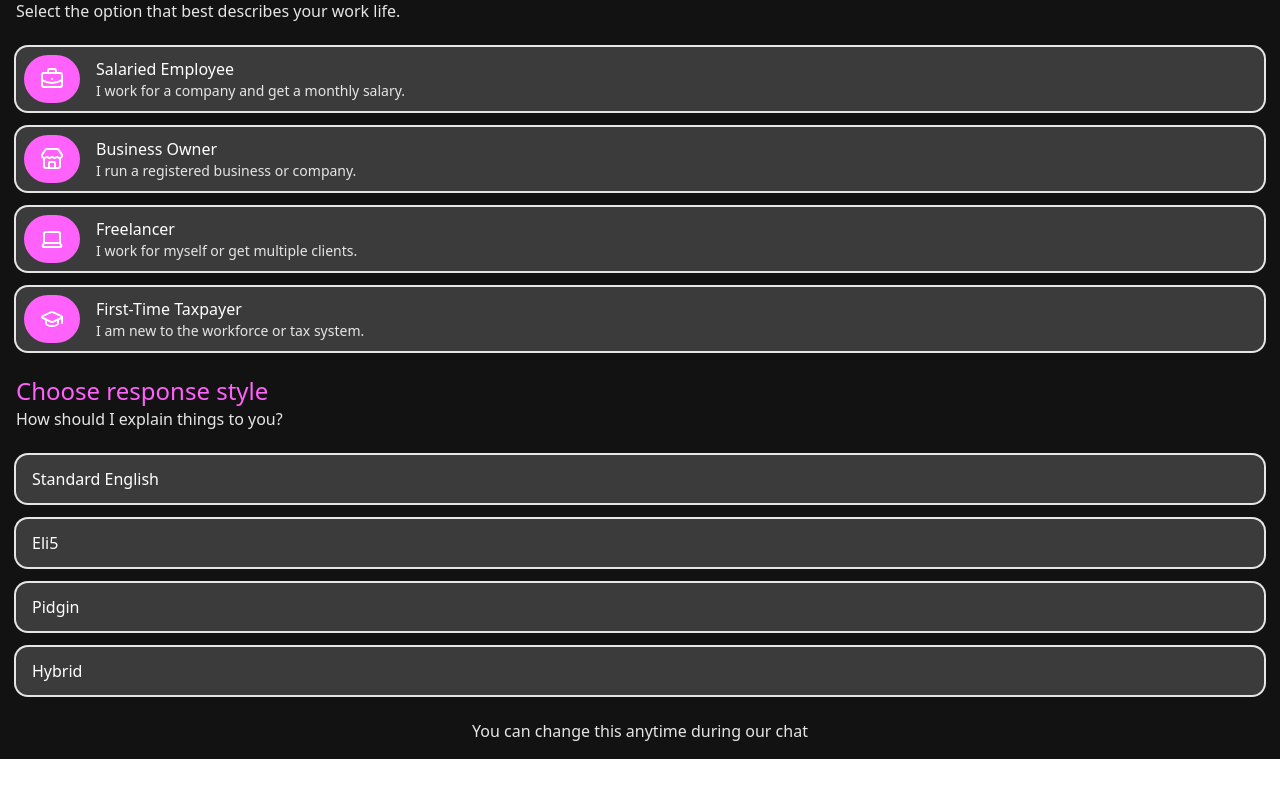
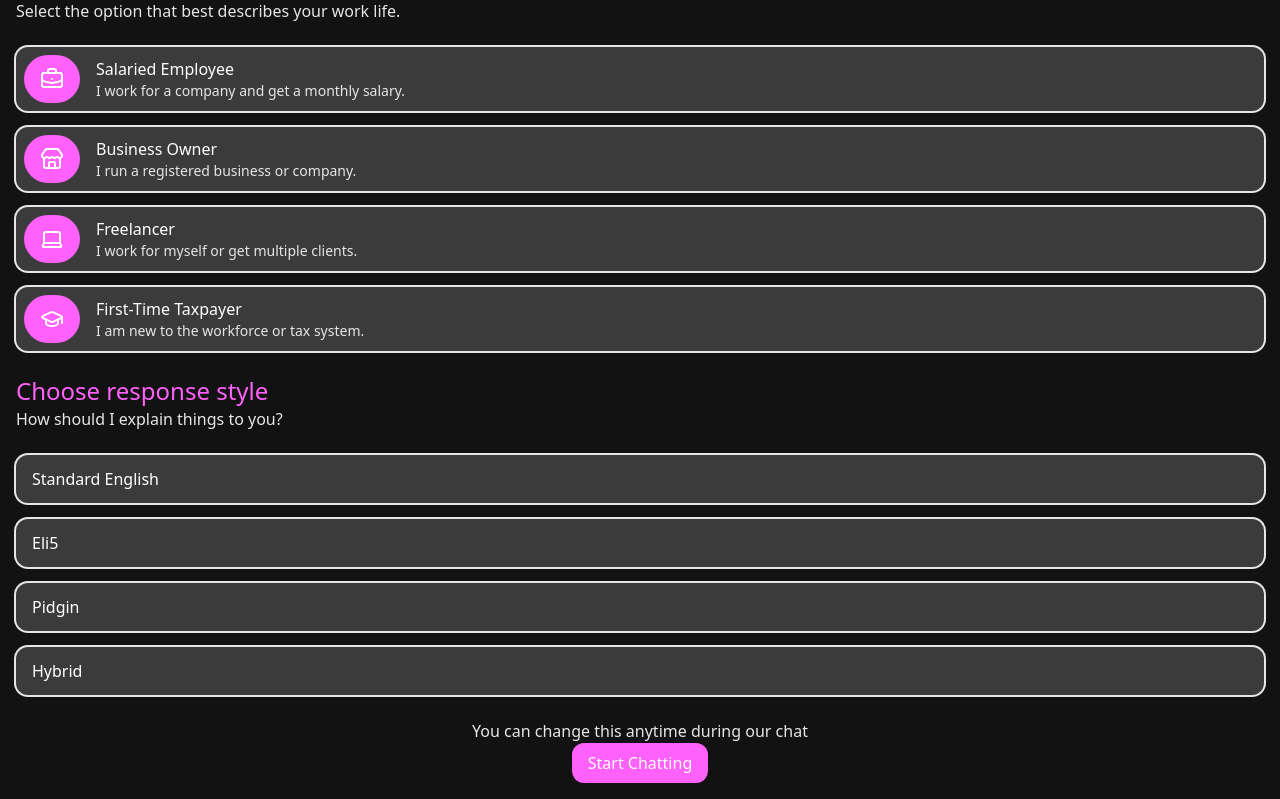
Before and after one commit to hassanismailtech/tax-mate, a React (Vite) app: page /setup in a window 1280 px wide. Shown: the part 239-1038 px from the top of the page. Before the commit the page ends 998 px from the top, so only its background shows below. Built offline with nearby package versions, Linux system fonts and the light colour scheme.

Commit message:
feat(shared/ui): add StartChatButton component and use in UserSetup page

```diff
--- a/src/pages/UserSetup/UserSetup.jsx
+++ b/src/pages/UserSetup/UserSetup.jsx
@@ -2,6 +2,7 @@ import { ArrowLeft } from "lucide-react";
 import EmploymentTypeSelector from "../../shared/ui/EmploymentTypeSelector";
 import { useNavigate } from "react-router";
 import ResponseStyleSelector from "../../shared/ui/ResponseStyleSelector";
+import StartChatButton from "../../shared/ui/StartChatButton";
 
 export default function UserSetup() {
   const navigate = useNavigate();
@@ -51,6 +52,8 @@ export default function UserSetup() {
           <p className="text-md text-[hsl(var(--color-secondary))]">
             You can change this anytime during our chat
           </p>
+
+          <StartChatButton />
         </footer>
       </section>
     </main>
--- /dev/null
+++ b/src/shared/ui/StartChatButton.jsx
@@ -0,0 +1,10 @@
+export default function StartChatButton() {
+  return (
+    <button
+      className="text-md bg-[hsl(var(--color-accent))] py-2 px-4 rounded-xl cursor-pointer"
+      aria-label="Chat button"
+    >
+      Start Chatting
+    </button>
+  );
+}
```
